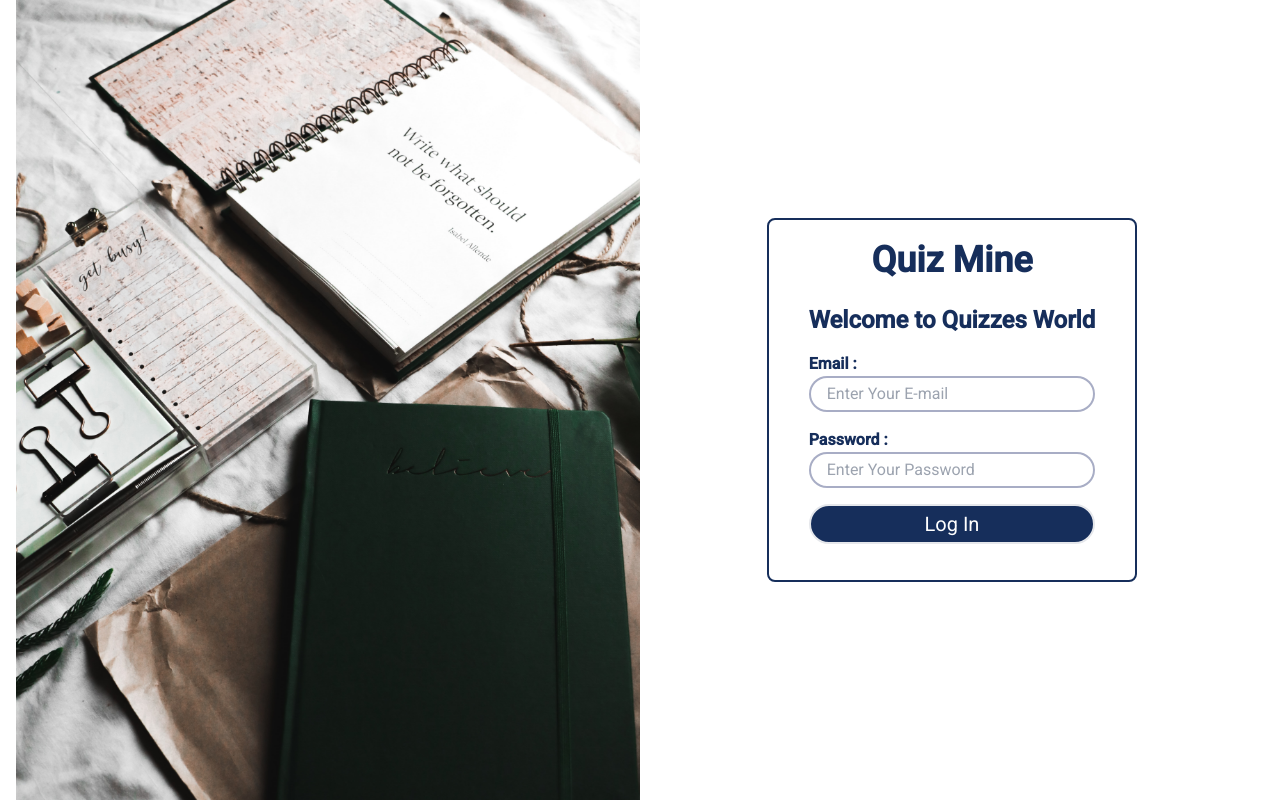
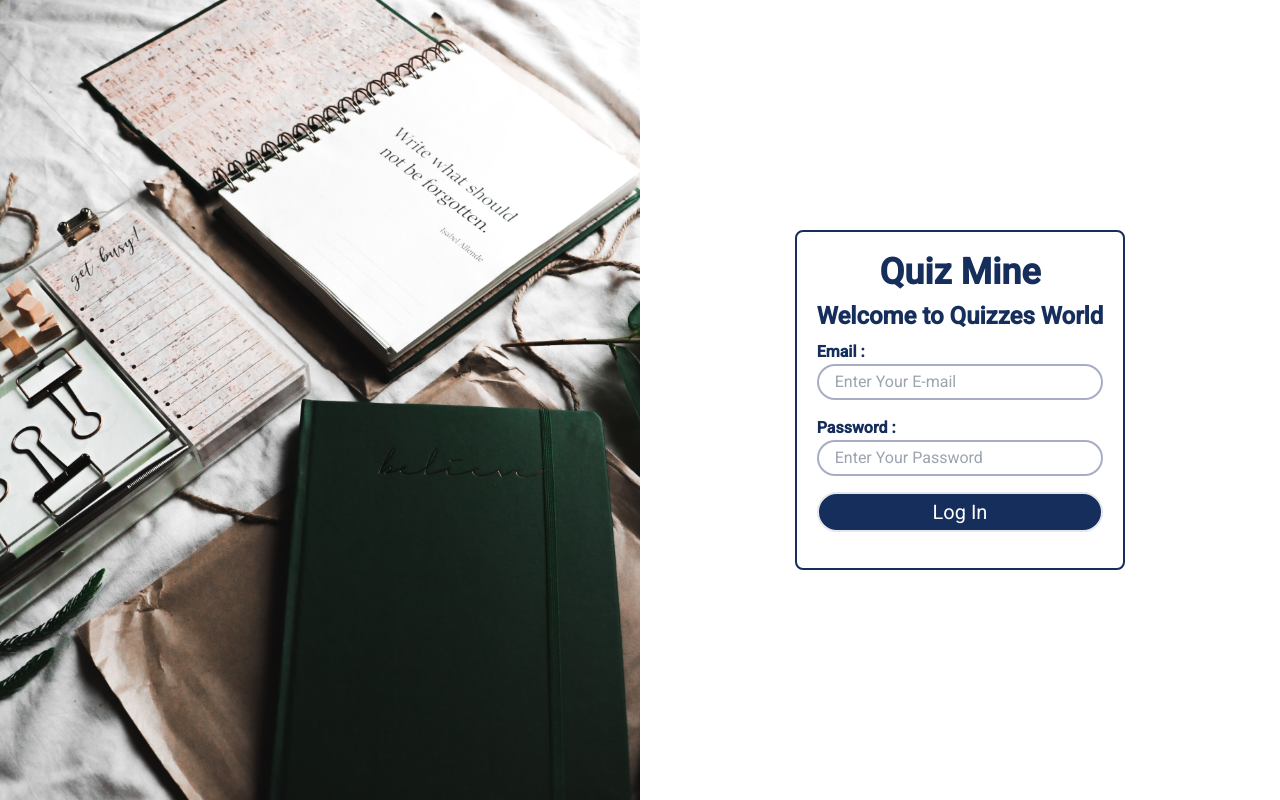
Before and after one commit to mannan49/quizmine_dashboard, a React (Create React App) app: page /login in a window 1280 px wide. Built offline with nearby package versions, Linux system fonts and the light colour scheme.

Commit message:
Padding adjustment of login

```diff
--- a/src/components/Login/LoginForm.jsx
+++ b/src/components/Login/LoginForm.jsx
@@ -40,7 +40,7 @@ function LoginForm() {
   console.log("Handle Logout", isLogin);
 
   return (
-    <div className="px-4 grid grid-cols-1 md:grid-cols-2 overflow-hidden h-screen m bg-main">
+    <div className="px-4 lg:px-0 grid grid-cols-1 md:grid-cols-2 overflow-hidden h-screen m bg-main">
       <div className="hidden md:block">
         <img
           src="/pic-1.jpg"
@@ -51,11 +51,11 @@ function LoginForm() {
 
       <div className="flex justify-center max-h-screen">
         <form
-          className="border-primary border-solid border-2 rounded-lg h-fit my-auto px-10 py-5"
+          className="border-primary border-solid border-2 rounded-lg h-fit my-auto p-5"
           onSubmit={handleSubmit}
         >
-          <h1 className="text-4xl text-center font-bold  mb-6">Quiz Mine</h1>
-          <h2 className="text-2xl font-bold text-center mb-4">
+          <h1 className="text-4xl text-center font-bold mb-2">Quiz Mine</h1>
+          <h2 className="text-2xl font-bold text-center mb-2">
             Welcome to Quizzes World
           </h2>
 
```
